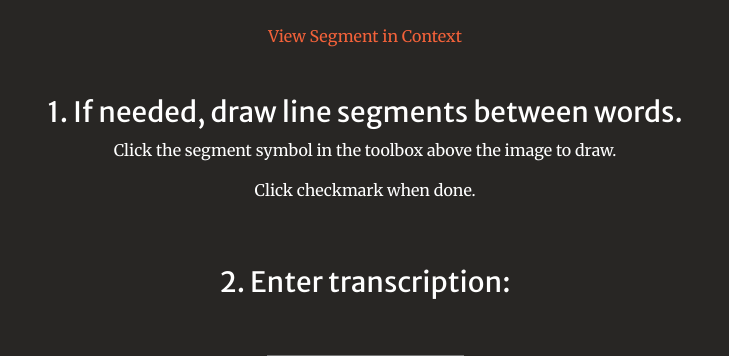
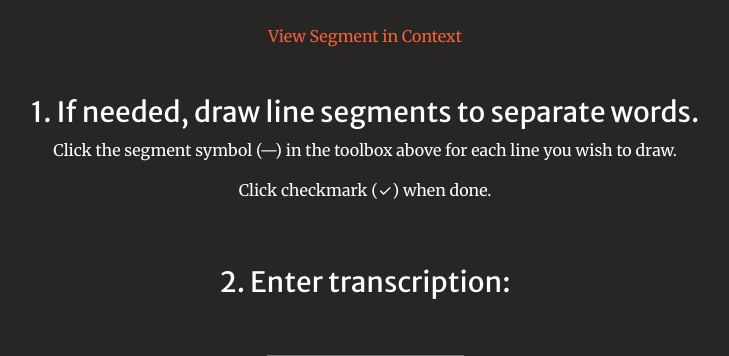
Before and after one commit to NewYorkScapes/brown-bros-transcriber, a Flask app: template templates/segment_transcription_page.html in a window 1280 px wide. Shown: the part 387-743 px from the top of the page, without its empty margins (275-1004 px from the left). Run offline with Flask 2, Linux system fonts and the light colour scheme; the template is opened without the code that fills it, so the values that code supplies are empty; some libraries are stand-ins or nearby versions.

Commit message:
Adding x-out button to popup and clarifying segment drawing instructions

```diff
--- a/templates/segment_transcription_page.html
+++ b/templates/segment_transcription_page.html
@@ -26,9 +26,9 @@
                 <div class="row justify-content-center">
                     <div class="col-lg-8 text-center">
                         <a data-toggle="modal" href="#myModal">View Segment in Context</a><br/><br/><br/>
-                        <h3 class="text-white mt-0">1. If needed, draw line segments between words.</h3>
-                        <p class="text-white mt-0">Click the segment symbol in the toolbox above the image to draw.</p>
-                        <p class="text-white mt-0">Click checkmark when done.</p><br/><br/>
+                        <h3 class="text-white mt-0">1. If needed, draw line segments to separate words.</h3>
+                        <p class="text-white mt-0">Click the segment symbol (&mdash;) in the toolbox above for each line you wish to draw.</p>
+                        <p class="text-white mt-0">Click checkmark (&#10003;) when done.</p><br/><br/>
                         {% from "_formhelpers.html" import render_field %}
 
                         <h3 class="text-white mt-0">2. Enter transcription:</h3><br/><br/>
@@ -71,8 +71,16 @@
 <div id="myModal" class="modal fade" tabindex="-1" role="dialog">
   <div class="modal-dialog">
     <div class="modal-content">
+
+        <div class="modal-header">
+        <h5>Page Context</h5>
+        <button type="button" class="close" data-dismiss="modal" aria-label="Close">
+          <span aria-hidden="true">&times;</span>
+        </button>
+        </div>
+
         <div class="modal-body">
-            <img src="{{ context_url }}" class="img-responsive">
+            <img src="{{ context_url }}" class="img-responsive" style="align: center; max-width:100%;">
         </div>
     </div>
   </div>
```
